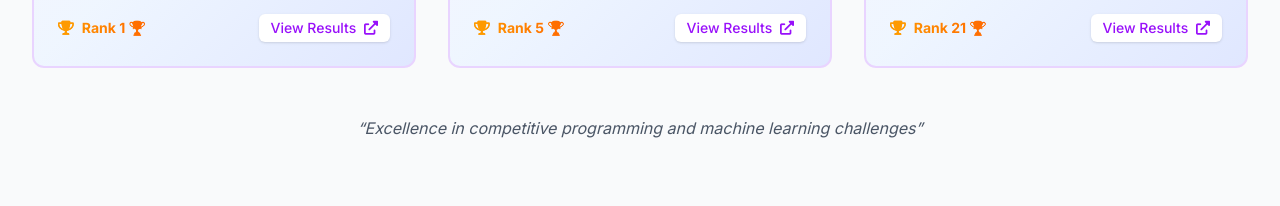
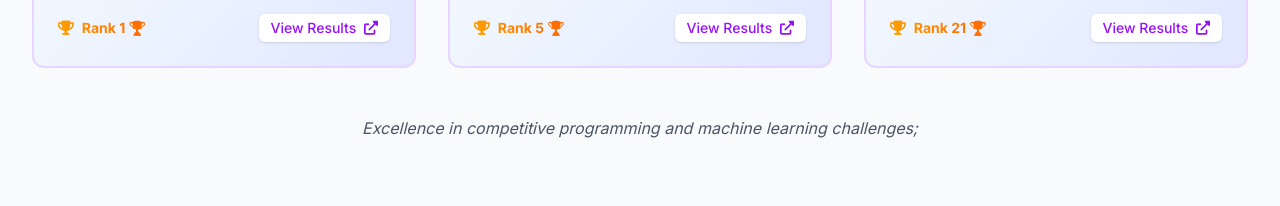
Before and after one commit to kbbharti/portfolio, a Next.js app: page / in a window 1280 px wide. Shown: the part 6792-6998 px from the top of the page. Built offline with nearby package versions, Linux system fonts and the light colour scheme.

Commit message:
no quotes fix

```diff
--- a/src/components/Competitions.tsx
+++ b/src/components/Competitions.tsx
@@ -91,7 +91,7 @@ export default function Competitions() {
 
         <div className="text-center mt-12">
           <p className="text-gray-600 italic">
-            &ldquo;Excellence in competitive programming and machine learning challenges&rdquo;
+            Excellence in competitive programming and machine learning challenges;
           </p>
         </div>
       </div>
```
